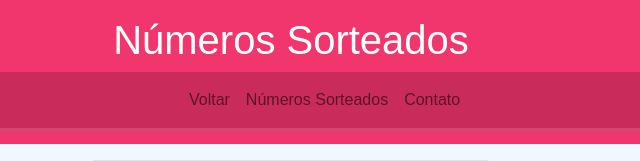
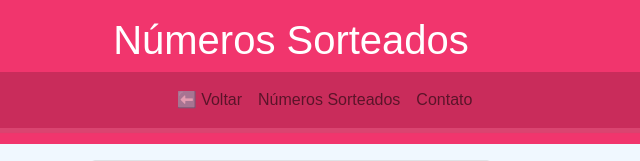
Before and after one commit to DevJohnson05/Projeto_bingo, a plain HTML site: page NumerosSorteados.html in a window 1280 px wide. Shown: the top 161 px of the page, 349-989 px from the left. Drawn offline with nearby package versions, Linux system fonts and the light colour scheme.

Commit message:
Setinha de volta

```diff
--- a/NumerosSorteados.html
+++ b/NumerosSorteados.html
@@ -23,7 +23,7 @@
                 <div class="collapse navbar-collapse" id="navbarNav">
                     <ul class="navbar-nav mx-auto">
                         <li class="nav-item">
-                            <a class="nav-link" href="javascript:history.go(-1)">Voltar</a>
+                            <a class="nav-link" href="javascript:history.go(-1)">⬅️ Voltar</a>
                         </li>
                         <li class="nav-item">
                             <a class="nav-link" href="NumerosSorteados.html">Números Sorteados</a>
```
